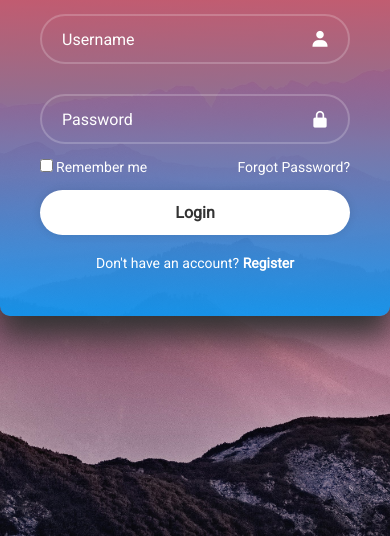
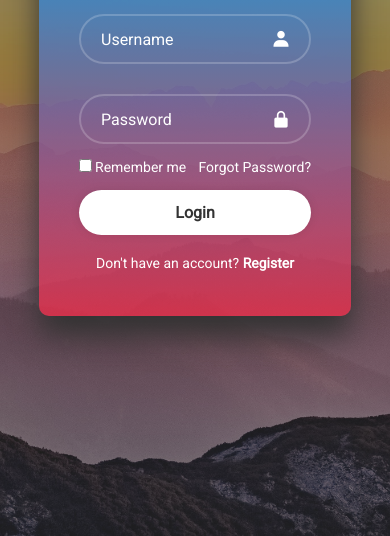
Before and after one commit to Callum-Luxford/Day-1-Sign-Up, a plain HTML site: page index.html in a window 390 px wide. Shown: the part 308-844 px from the top of the page. Drawn offline with nearby package versions, Linux system fonts and the light colour scheme.

Commit message:
Media query added

```diff
--- a/index.html
+++ b/index.html
@@ -1,5 +1,6 @@
 <!DOCTYPE html>
 <html lang="en">
+
 <head>
     <meta charset="UTF-8">
     <meta name="viewport" content="width=device-width, initial-scale=1.0">
@@ -14,7 +15,7 @@
 </head>
 
 <body>
-    <div class="form-container">
+     <div class="form-container">
         <form action="">
             <h1>Login</h1>
             <div class="input-box">
@@ -24,7 +25,7 @@
 
             <div class="input-box">
                 <input type="password" placeholder="Password" required>
-                <i class='bx bxs-lock-alt' ></i>
+                <i class='bx bxs-lock-alt'></i>
             </div>
 
             <div class="remember-forgot">
@@ -39,6 +40,7 @@
             </div>
         </form>
     </div>
+    <div class="overlay"></div>
 </body>
 
 </html>
--- a/style.css
+++ b/style.css
@@ -17,6 +17,19 @@ body {
     background-position: center;
     background-repeat: none;
     background-size: cover;
+    z-index: -1;
+}
+
+.overlay {
+    position: fixed;
+    height: 100%;
+    width: 100%;
+    top: 0;
+    left: 0;
+    background-color: #3333337e;
+    background-position: center;
+    background-size: cover;
+    z-index: 1;
 }
 
 .form-container {
@@ -25,7 +38,8 @@ body {
     border-radius: 10px;
     padding: 30px 40px;
     box-shadow: 0px 20px 30px #333;
-    background-image: linear-gradient(360deg, #009dffd5, #ec2f4bd7);
+    background-image: linear-gradient(180deg, #009dffc4, #ec2f4bcc);
+    z-index: 2;
 }
 
 .form-container h1 {
@@ -124,3 +138,9 @@ body {
 .register-link p a:hover {
     text-decoration: underline;
 }
+
+@media (max-width: 460px) {
+    .form-container {
+        margin: 10%;
+    }
+}
```
Also changed, not shown: Assets/pexels-eberhard-grossgasteiger-1624438.jpg (added), Assets/pexels-visit-greenland-360912.jpg (added).
